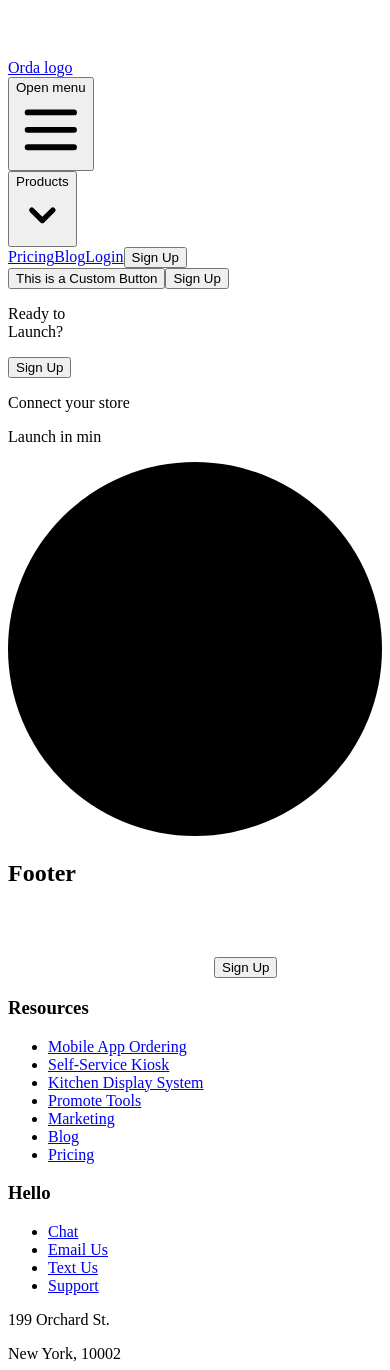
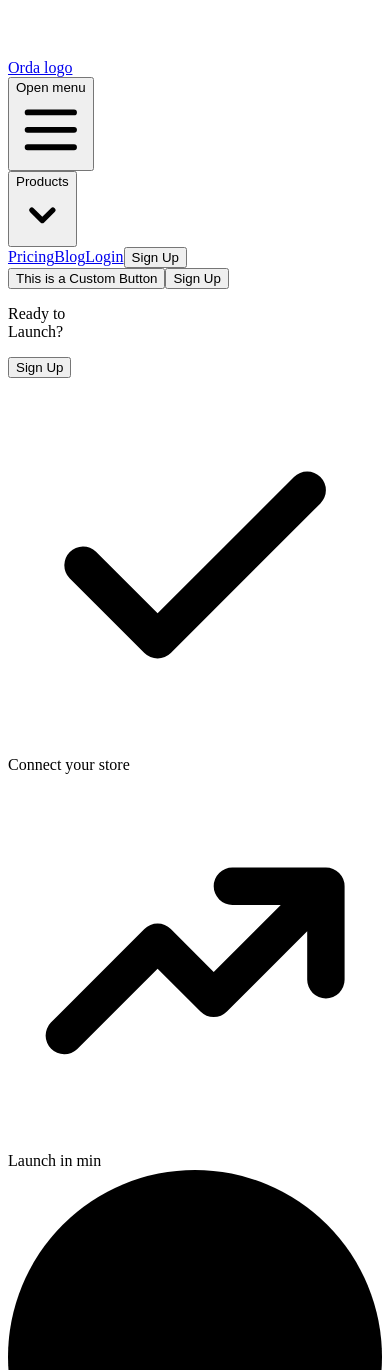
Before and after one commit to flexwithfrank/orda-blog, a Next.js app: page / in a window 390 px wide. Shown: the top 1370 px of the page. Built offline with nearby package versions, Linux system fonts and the light colour scheme.

Commit message:
Add icons and responsiveness to ReadyToLaunch component

```diff
--- a/src/components/ReadyToLaunch/index.tsx
+++ b/src/components/ReadyToLaunch/index.tsx
@@ -1,4 +1,5 @@
 import { SignUpButton } from "../SignUpButton"
+import { CheckIcon, TrendingUpIcon, CodeIcon } from "@heroicons/react/solid"
 
 type ReadyToLaunchProps = {
   option2?: boolean
@@ -7,25 +8,49 @@ type ReadyToLaunchProps = {
 export function ReadyToLaunch({ option2 }: ReadyToLaunchProps) {
   return (
     <div className="relative z-0 w-full">
-      <div className="relative bg-darker-blue max-w-6xl h-48 mx-auto px-4 py-6 sm:px-6 rounded-3xl">
-        <div className="relative w-11/12 flex justify-between h-full items-center mx-auto z-20">
+      <div className="relative bg-darker-blue sm:max-w-6xl h-full sm:h-48 w-11/12 mx-auto px-4 py-6 sm:px-6 rounded-3xl">
+        <div className="relative w-11/12 flex flex-col sm:flex-row justify-between h-full items-center mx-auto z-20">
           <div>
             <p className="text-5xl font-black text-white">
               Ready to <br /> Launch?
             </p>
           </div>
-          <div className="flex flex-col items-center ml-auto">
+          <div className="flex flex-col items-center mt-8 sm:mt-0 sm:ml-auto">
             <SignUpButton bgColor="white" textColor="black" />
             <div className="flex flex-col items-center text-white mt-2">
               {option2 ? (
                 <>
-                  <p>No code needed</p>
-                  <p>Launch in min</p>
+                  <div className="flex">
+                    <CodeIcon
+                      className="h-6 w-6 text-light-blue mr-1"
+                      aria-hidden="true"
+                    />
+                    <span>No code needed</span>
+                  </div>
+                  <div className="flex">
+                    <TrendingUpIcon
+                      className="h-6 w-6 text-light-blue mr-1"
+                      aria-hidden="true"
+                    />
+                    <span>Launch in min</span>
+                  </div>
                 </>
               ) : (
                 <>
-                  <p>Connect your store</p>
-                  <p>Launch in min</p>
+                  <div className="flex">
+                    <CheckIcon
+                      className="h-6 w-6 text-light-blue mr-1"
+                      aria-hidden="true"
+                    />
+                    <span>Connect your store</span>
+                  </div>
+                  <div className="flex">
+                    <TrendingUpIcon
+                      className="h-6 w-6 text-light-blue mr-1"
+                      aria-hidden="true"
+                    />
+                    <span>Launch in min</span>
+                  </div>
                 </>
               )}
             </div>
```
